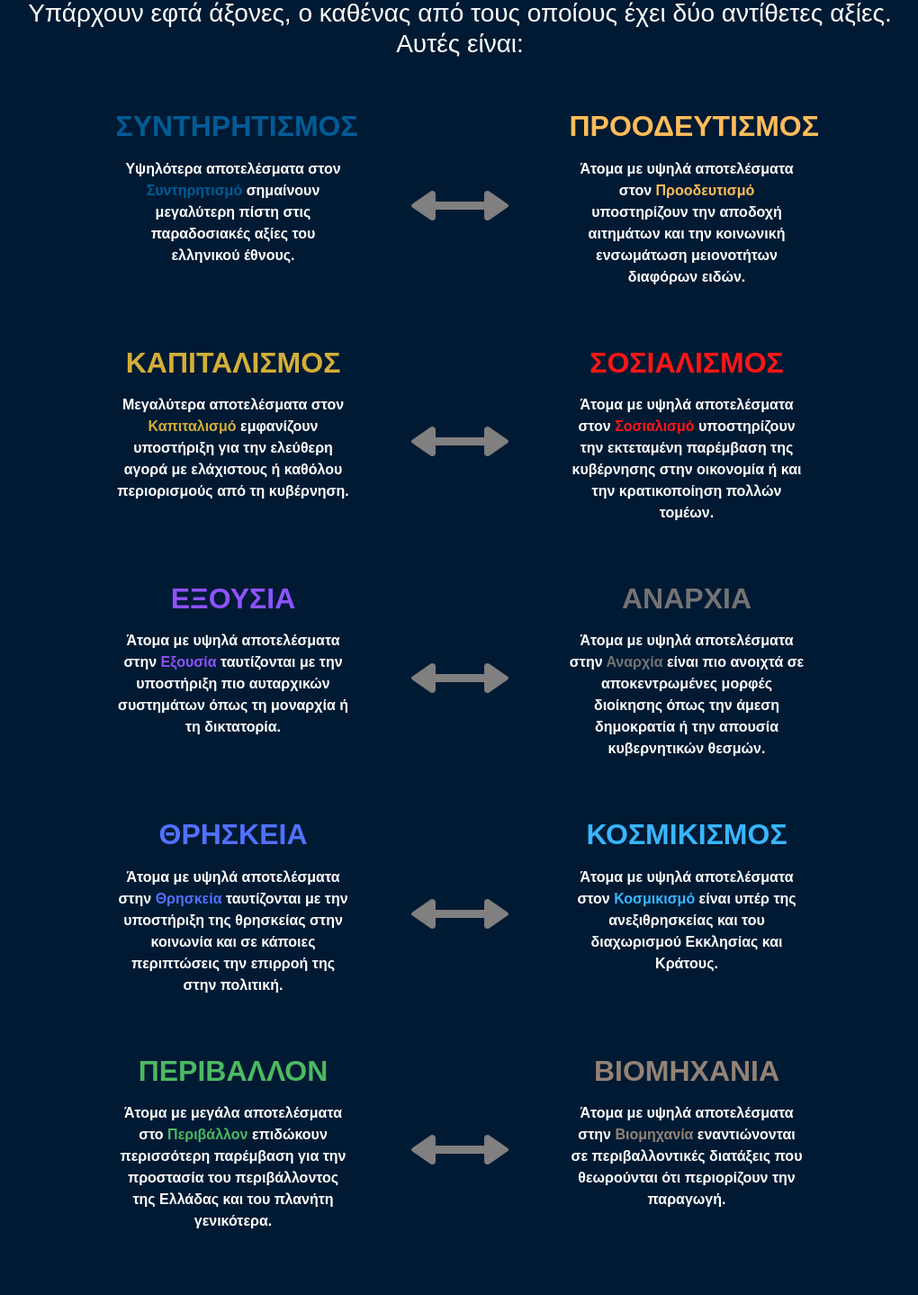
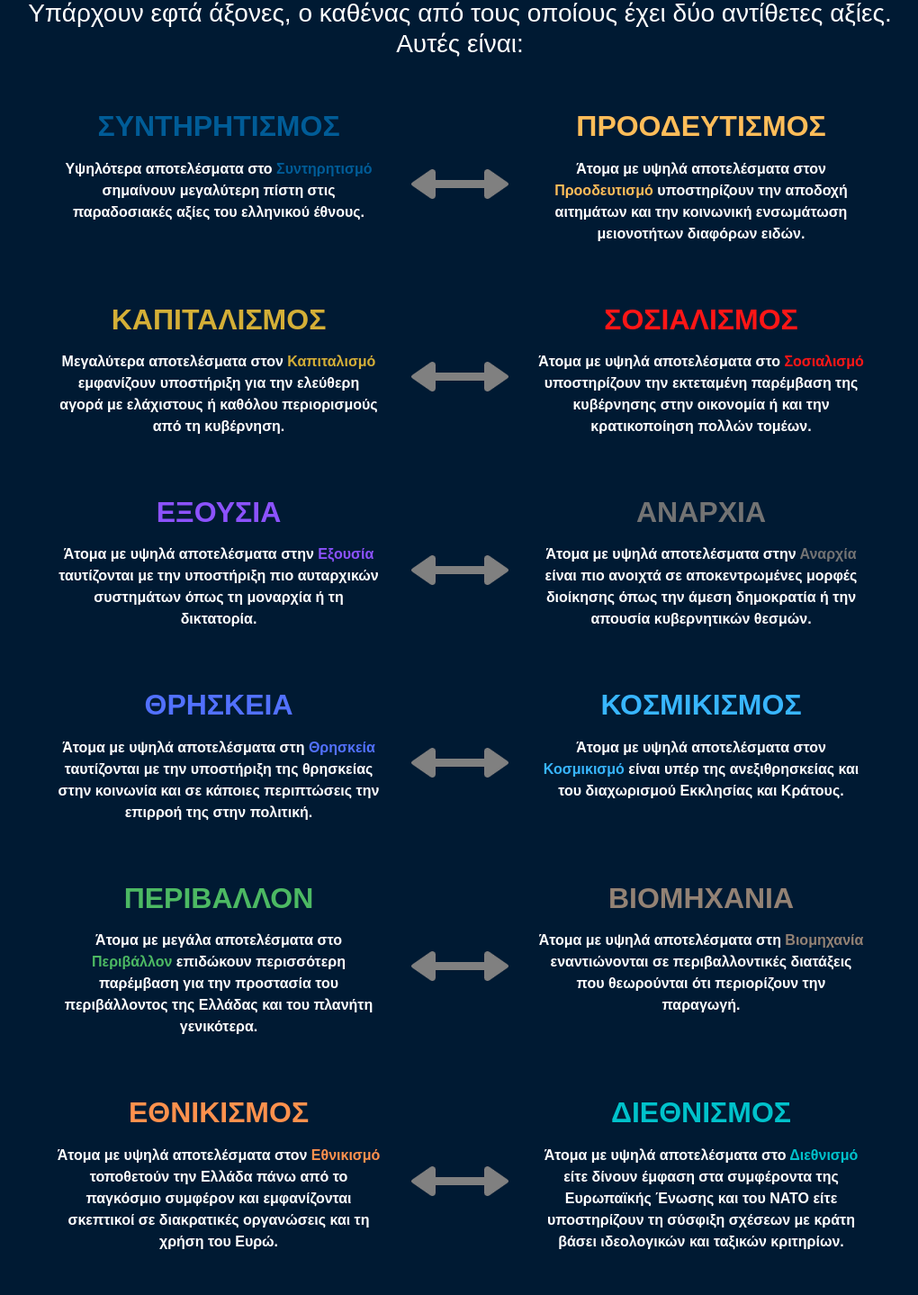
Before and after one commit to PoliVerse/GreekValues, a React (Create React App) app: page / in a window 1280 px wide. Shown: the part 2100-3539 px from the top of the page at 90% size, without its empty margins (129-1149 px from the left). Built offline with nearby package versions, Linux system fonts and the light colour scheme; a web font is replaced by a local one.

Commit message:
Updated 'Banner'

```diff
--- a/src/pages/Home/Hero/Hero.css
+++ b/src/pages/Home/Hero/Hero.css
@@ -82,10 +82,6 @@
         font-size: 1.2em;
     }
 
-    .banner {
-        height: 210vh;
-    }
-
     .start-btn{
         margin-block-start: 2em;
     }
--- a/src/pages/Home/Values/Values.css
+++ b/src/pages/Home/Values/Values.css
@@ -9,11 +9,12 @@
     flex-direction: row;
     justify-content: center;
     align-items: center;
+    gap: 2em;
 }
 
 .value {
     width: 25%;
-    padding: 0 7.5%;
+    margin: 0 auto;
 }
 
 .double-arrow {
--- a/src/pages/Home/Values/Values.js
+++ b/src/pages/Home/Values/Values.js
@@ -12,7 +12,7 @@ export default function Values() {
                     <div className='values-pair'>
                         <Stack className='value' gap={2}>
                             <h2 className="value-title conservatism-desc">ΣΥΝΤΗΡΗΤΙΣΜΟΣ</h2>
-                            <p>Υψηλότερα αποτελέσματα στον <span className="conservatism-desc">Συντηρητισμό</span> σημαίνουν μεγαλύτερη πίστη στις παραδοσιακές αξίες του ελληνικού έθνους. </p>
+                            <p>Υψηλότερα αποτελέσματα στο <span className="conservatism-desc">Συντηρητισμό</span> σημαίνουν μεγαλύτερη πίστη στις παραδοσιακές αξίες του ελληνικού έθνους. </p>
                         </Stack>
                         <img className="double-arrow" src={DoubleArrow} alt="double-arrow" width='150' height='75' />
                         <Stack className='value' gap={2}>
@@ -28,7 +28,7 @@ export default function Values() {
                         <img className="double-arrow" src={DoubleArrow} alt="double-arrow" width='150' height='75' />
                         <Stack className='value' gap={2}>
                             <h2 className="value-title socialism-desc">ΣΟΣΙΑΛΙΣΜΟΣ</h2>
-                            <p>Άτομα με υψηλά αποτελέσματα στον <span className="socialism-desc">Σοσιαλισμό</span> υποστηρίζουν την εκτεταμένη παρέμβαση της κυβέρνησης στην οικονομία ή και την κρατικοποίηση πολλών τομέων.</p>
+                            <p>Άτομα με υψηλά αποτελέσματα στο <span className="socialism-desc">Σοσιαλισμό</span> υποστηρίζουν την εκτεταμένη παρέμβαση της κυβέρνησης στην οικονομία ή και την κρατικοποίηση πολλών τομέων.</p>
                         </Stack>
                     </div>
                     <div className='values-pair' gap={3}>
@@ -45,7 +45,7 @@ export default function Values() {
                     <div className='values-pair' gap={5}>
                         <Stack className='value' gap={2}>
                             <h2 className="value-title religion-desc">ΘΡΗΣΚΕΙΑ</h2>
-                            <p>Άτομα με υψηλά αποτελέσματα στην <span className="religion-desc">Θρησκεία</span> ταυτίζονται με την υποστήριξη της θρησκείας στην κοινωνία και σε κάποιες περιπτώσεις την επιρροή της στην πολιτική.</p>
+                            <p>Άτομα με υψηλά αποτελέσματα στη <span className="religion-desc">Θρησκεία</span> ταυτίζονται με την υποστήριξη της θρησκείας στην κοινωνία και σε κάποιες περιπτώσεις την επιρροή της στην πολιτική.</p>
                         </Stack>
                         <img className="double-arrow" src={DoubleArrow} alt="double-arrow" width='150' height='75' />
                         <Stack className='value' gap={2}>
@@ -61,18 +61,18 @@ export default function Values() {
                         <img className="double-arrow" src={DoubleArrow} alt="double-arrow" width='150' height='75' />
                         <Stack className='value' gap={2}>
                             <h2 className="value-title industry-desc">ΒΙΟΜΗΧΑΝΙΑ</h2>
-                            <p>Άτομα με υψηλά αποτελέσματα στην <span className="industry-desc">Βιομηχανία</span> εναντιώνονται σε περιβαλλοντικές διατάξεις που θεωρούνται ότι περιορίζουν την παραγωγή.</p>
+                            <p>Άτομα με υψηλά αποτελέσματα στη <span className="industry-desc">Βιομηχανία</span> εναντιώνονται σε περιβαλλοντικές διατάξεις που θεωρούνται ότι περιορίζουν την παραγωγή.</p>
                         </Stack>
                     </div>
                     <div className='values-pair' gap={3}>
                         <Stack className='value' gap={2}>
                             <h2 className="value-title nationalism-desc">ΕΘΝΙΚΙΣΜΟΣ</h2>
-                            <p>Άτομα με υψηλά αποτελέσματα στον <span className="nationalism-desc">Εθνικισμό</span> τοποθετούν την Ελλάδα πάνω από το παγκόσμιο συμφέρον και εμφανίζονται σκεπτικοί σε διακρατικές οργανώσεις όπως και το ευρώ.</p>
+                            <p>Άτομα με υψηλά αποτελέσματα στον <span className="nationalism-desc">Εθνικισμό</span> τοποθετούν την Ελλάδα πάνω από το παγκόσμιο συμφέρον και εμφανίζονται σκεπτικοί σε διακρατικές οργανώσεις και τη χρήση του Ευρώ.</p>
                         </Stack>
                         <img className="double-arrow" src={DoubleArrow} alt="double-arrow" width='150' height='75' />
                         <Stack className='value' gap={2}>
-                            <h2 className="value-title globalism-desc">ΠΑΓΚΟΣΜΙΟΠΟΙΗΣΗ</h2>
-                            <p>Άτομα με υψηλά αποτελέσματα στην <span className="globalism-desc">Παγκοσμιοποίηση</span> υποστηρίζουν οργανώσεις όπως την Ευρωπαϊκή Ένωση και το NATO και δείχνουν λιγότερη έμφαση στην εθνικά συμφέροντα.</p>
+                            <h2 className="value-title globalism-desc">ΔΙΕΘΝΙΣΜΟΣ</h2>
+                            <p>Άτομα με υψηλά αποτελέσματα στο <span className="globalism-desc">Διεθνισμό</span> είτε δίνουν έμφαση στα συμφέροντα της Ευρωπαϊκής Ένωσης και του NATO είτε υποστηρίζουν τη σύσφιξη σχέσεων με κράτη βάσει ιδεολογικών και ταξικών κριτηρίων.</p>
                         </Stack>
                     </div>
                     <div className='values-pair' gap={3}>
```
